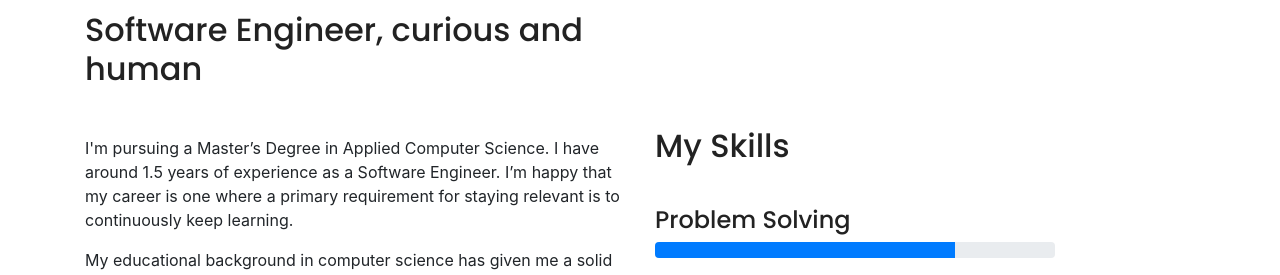
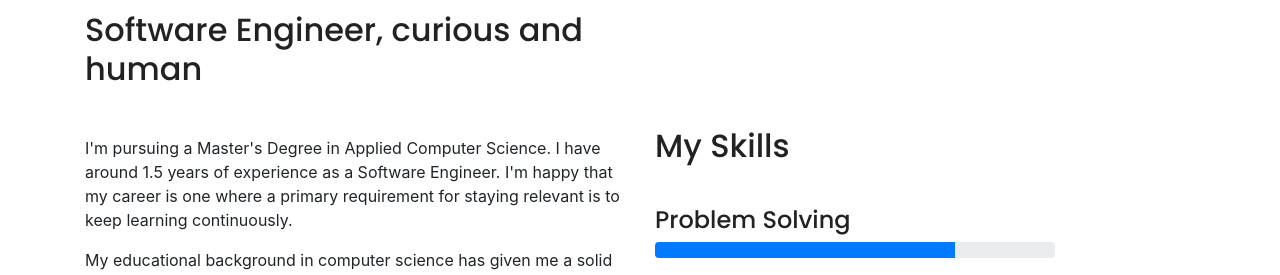
Before and after one commit to MananAmin/manan-resume, a plain HTML site: page index.html in a window 1280 px wide. Shown: the part 1020-1295 px from the top of the page. Drawn offline with nearby package versions, Linux system fonts and the light colour scheme.

Commit message:
updated bio

```diff
--- a/index.html
+++ b/index.html
@@ -42,9 +42,7 @@
                         <h1 class="bold-text">About</h1>
                         <div class="pt-5">
                             <h2 class="mb-5">Software Engineer, curious and human </h2>
-                            <p>I'm pursuing a Master’s Degree in Applied Computer Science. I have around 1.5 years of experience as a Software Engineer. I’m happy that my career
-                                is one where a primary requirement for staying relevant is to continuously keep
-                                learning.
+                            <p>I'm pursuing a Master's Degree in Applied Computer Science. I have around 1.5 years of experience as a Software Engineer. I'm happy that my career is one where a primary requirement for staying relevant is to keep learning continuously.
                             </p>
 
                             <p>
@@ -215,90 +213,7 @@
                 </div>
             </div>
         </section>
-        <!-- <section>
-            <h1 class="display-4 mt-5">Some of my blogs</h4>
-                <h1 class="bold-text bg-text">Blogs</h1>
-                <div class="row mt-5 mb-5">
-                    <div class="col-md-4">
-                        <div class="blog-entry">
-                            <a href="#">
-                                <img class="img-fluid" src="https://placeimg.com/640/640/any">
-                            </a>
-                            <div class="text p-4 d-block">
-                                <div class="meta mb-3">
-                                    <div>July 22, 2020</div>
-                                </div>
-                                <h3 class="heading"><a class="link" href="#">You like jazz?</a></h3>
-                            </div>
-                        </div>
-                    </div>
-                    <div class="col-md-4">
-                        <div class="blog-entry">
-                            <a href="#">
-                                <img class="img-fluid" src="https://placeimg.com/640/640/any">
-                            </a>
-                            <div class="text p-4">
-                                <div class="meta mb-3">
-                                    <div>July 22, 2020</div>
-                                </div>
-                                <h3 class="heading"><a class="link" href="#">You like jazz?</a></h3>
-                            </div>
-                        </div>
-                    </div>
-                    <div class="col-md-4">
-                        <div class="blog-entry">
-                            <a href="#">
-                                <img class="img-fluid" src="https://placeimg.com/640/640/any">
-                            </a>
-                            <div class="text p-4">
-                                <div class="meta mb-3">
-                                    <div>July 22, 2020</div>
-                                </div>
-                                <h3 class="heading"><a class="link" href="#">You like jazz?</a></h3>
-                            </div>
-                        </div>
-                    </div>
-                    <div class="col-md-4">
-                        <div class="blog-entry">
-                            <a href="#">
-                                <img class="img-fluid" src="https://placeimg.com/640/640/any">
-                            </a>
-                            <div class="text p-4 d-block">
-                                <div class="meta mb-3">
-                                    <div>July 22, 2020</div>
-                                </div>
-                                <h3 class="heading"><a class="link" href="#">You like jazz?</a></h3>
-                            </div>
-                        </div>
-                    </div>
-                    <div class="col-md-4">
-                        <div class="blog-entry">
-                            <a href="#">
-                                <img class="img-fluid" src="https://placeimg.com/640/640/any">
-                            </a>
-                            <div class="text p-4">
-                                <div class="meta mb-3">
-                                    <div>July 22, 2020</div>
-                                </div>
-                                <h3 class="heading"><a class="link" href="#">You like jazz?</a></h3>
-                            </div>
-                        </div>
-                    </div>
-                    <div class="col-md-4">
-                        <div class="blog-entry">
-                            <a href="#">
-                                <img class="img-fluid" src="https://placeimg.com/640/640/any">
-                            </a>
-                            <div class="text p-4">
-                                <div class="meta mb-3">
-                                    <div>July 22, 2020</div>
-                                </div>
-                                <h3 class="heading"><a class="link" href="#">You like jazz?</a></h3>
-                            </div>
-                        </div>
-                    </div>
-                </div>
-        </section> -->
+
         <section>
             <h1 class="display-4 mt-5">Let's Talk</h1>
             <h1 class="bold-text bg-text">Contact</h1>
```
